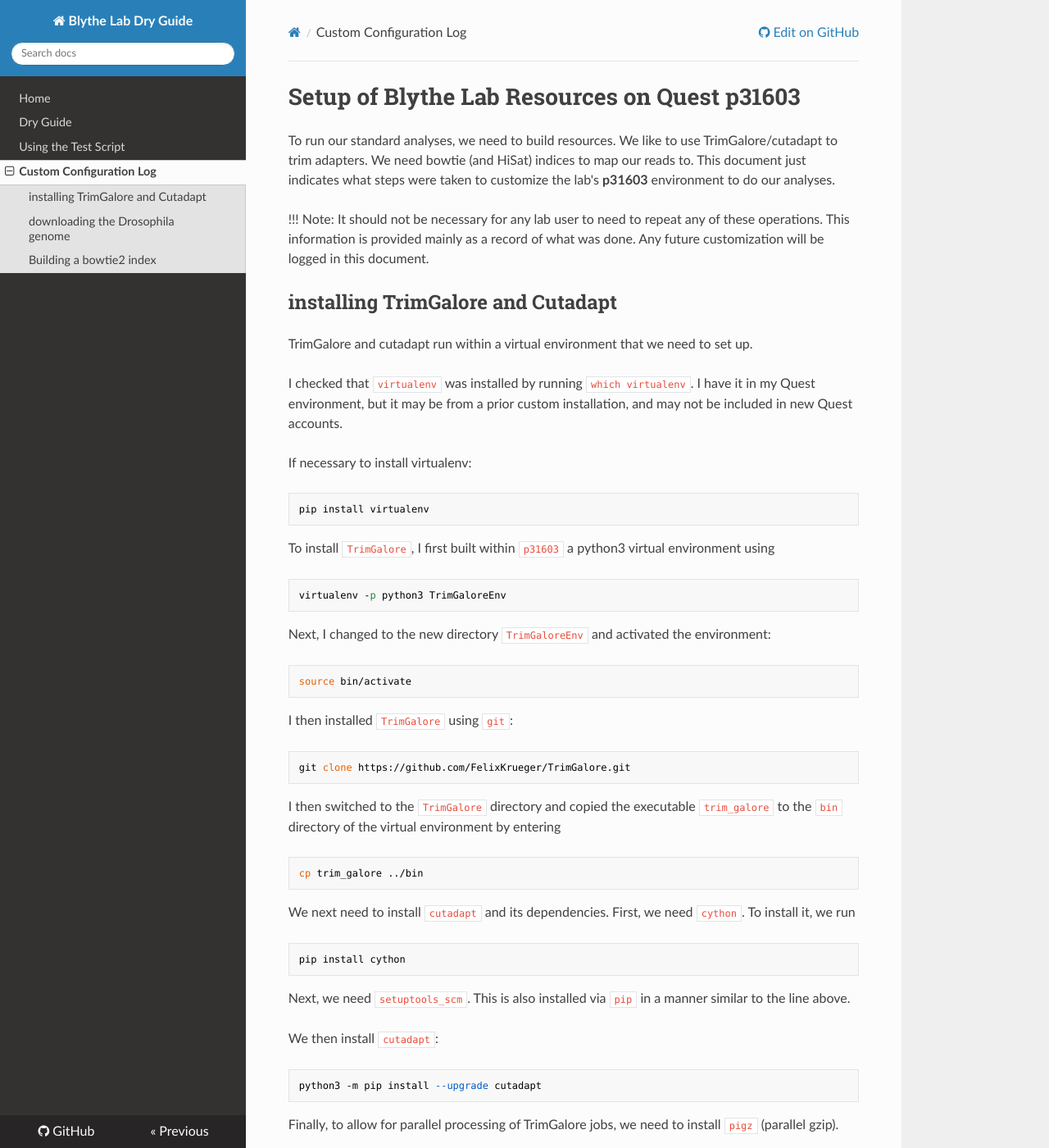
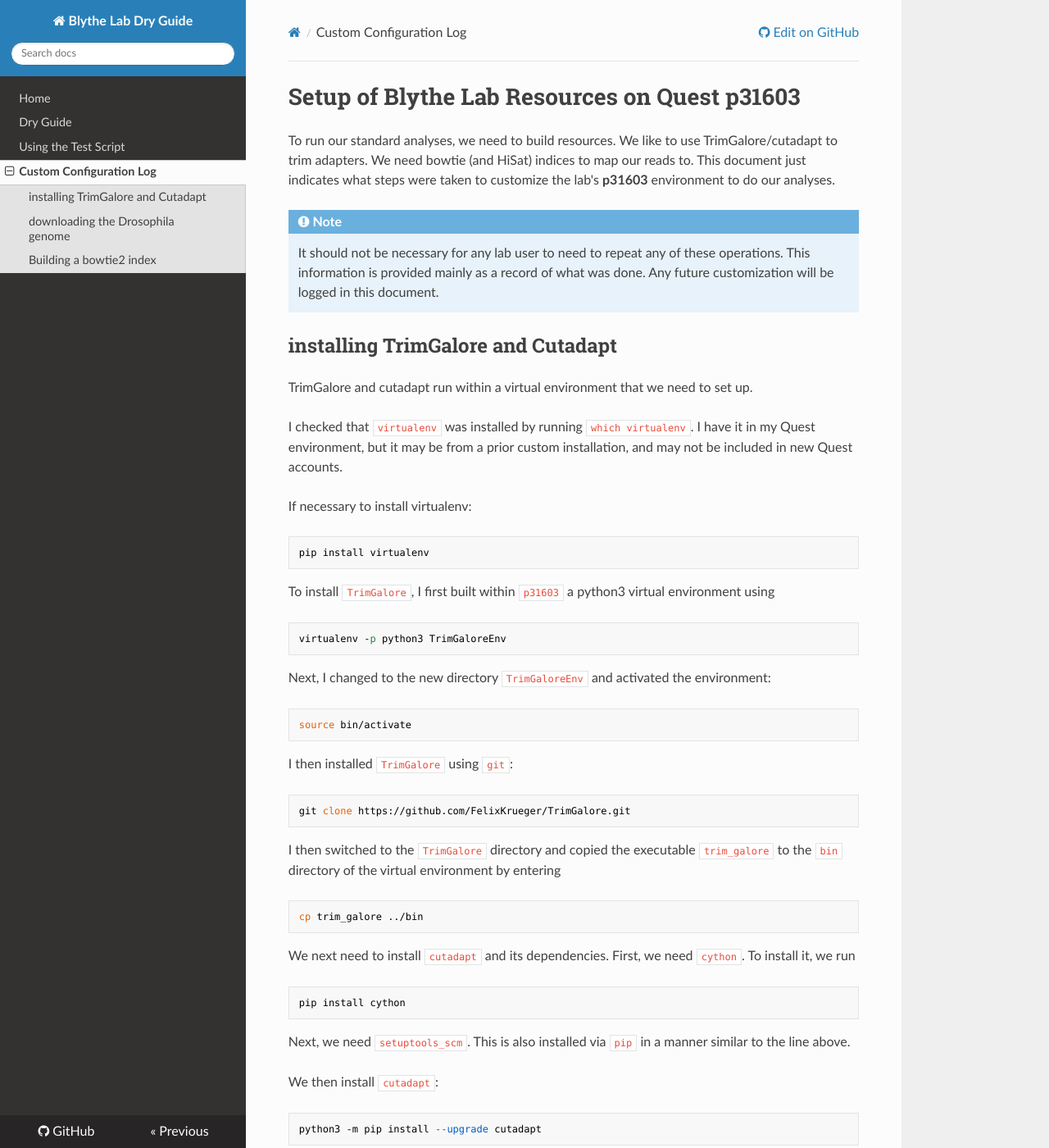
Before and after one commit to sblythe/Dry_Guide, an MkDocs documentation site: the page built from docs/configuration.md, in a window 1280 px wide and 1400 px high. Shown: the whole window at 82% size. Built offline with MkDocs 1.6.1, drawn with Linux system fonts in a browser that asks for light colours; nearby versions of some CDN libraries; some of the changed text lies outside the part shown.

````diff
--- a/docs/configuration.md
+++ b/docs/configuration.md
@@ -2,7 +2,8 @@
 
 To run our standard analyses, we need to build resources. We like to use TrimGalore/cutadapt to trim adapters. We need bowtie (and HiSat) indices to map our reads to. This document just indicates what steps were taken to customize the lab's __p31603__ environment to do our analyses.
 
-!!! Note:
+!!! note
+
      It should not be necessary for any lab user to need to repeat any of these operations. This information is provided mainly as a record of what was done. Any future customization will be logged in this document.
 
 ## installing TrimGalore and Cutadapt
@@ -57,7 +58,7 @@ python3 -m pip install --upgrade cutadapt
 Finally, to allow for parallel processing of TrimGalore jobs, we need to install `pigz` (parallel gzip).
 
 ```
-`git clone https://github.com/madler/pigz.git`
+git clone https://github.com/madler/pigz.git
 ```
 
 We also have to switch to the pigz directory, 'make' it, and copy the
@@ -69,7 +70,8 @@ make
 cp pigz ../bin
 ```
 
-!!! Note:
+!!! note
+
     `TrimGalore` likes to use `FastQC` as well, but this is available as a Quest Module. (`module add fastqc/0.11.5`), so we do not need to install it.
 
 ## downloading the Drosophila genome
````
